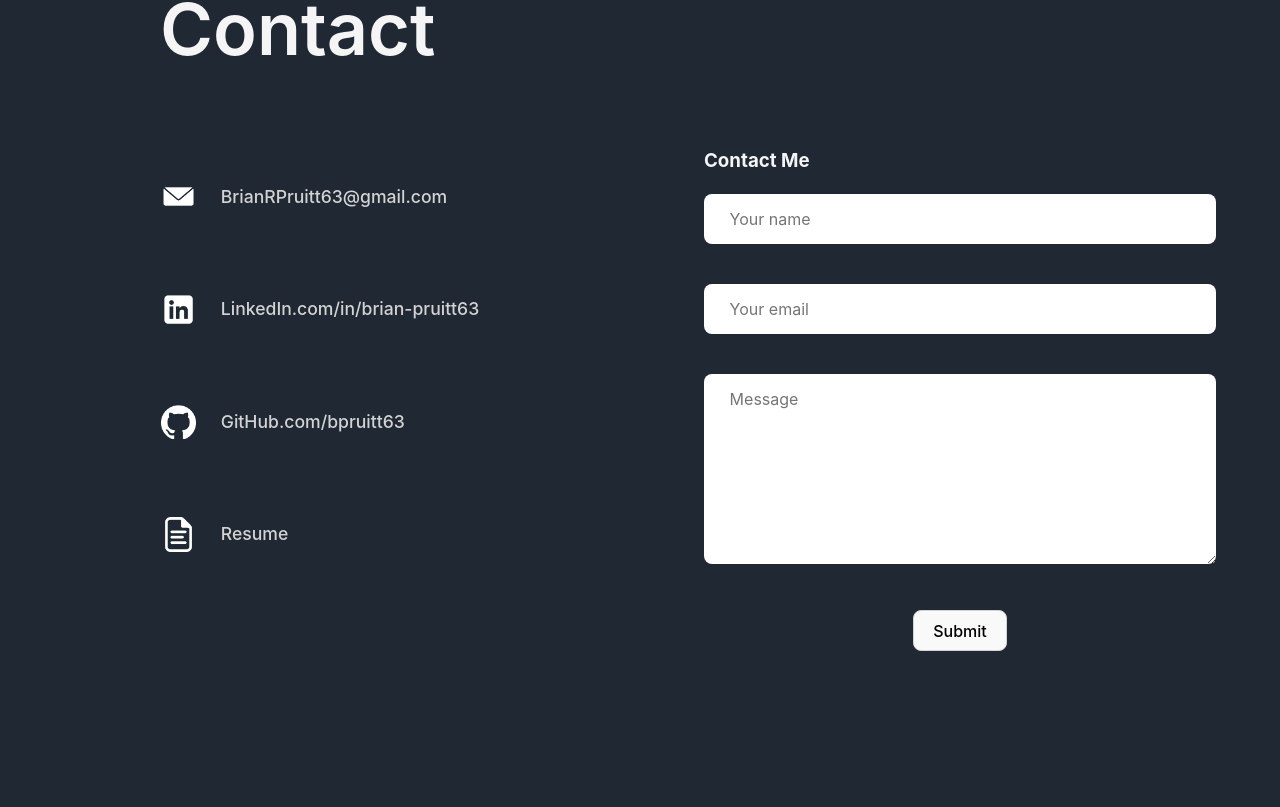
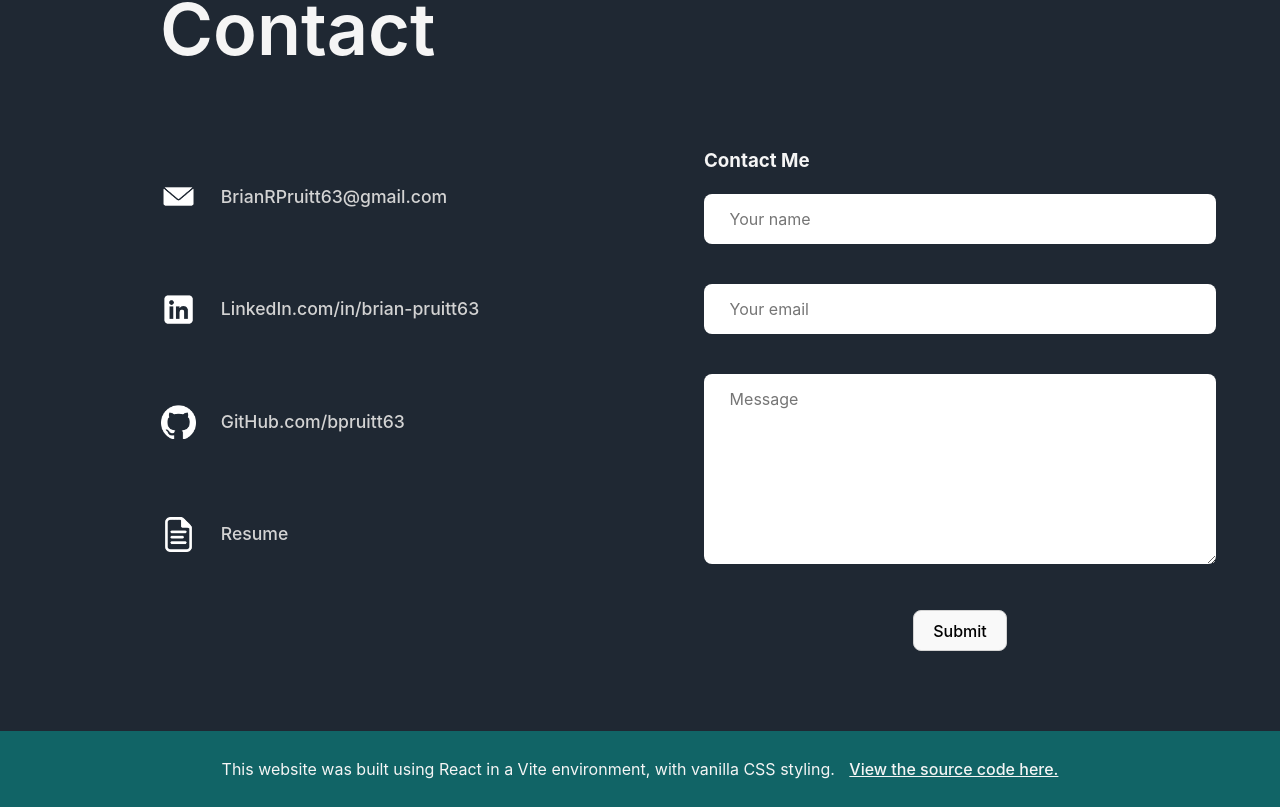
Before and after one commit to bpruitt63/portfolio, a React (Vite) app: page / in a window 1280 px wide. Shown: the part 3219-4026 px from the top of the page. Before the commit the page ends 3922 px from the top, so only its background shows below. Built offline with nearby package versions, Linux system fonts and the light colour scheme.

Commit message:
added footer

```diff
--- a/src/App.jsx
+++ b/src/App.jsx
@@ -5,6 +5,7 @@ import Intro from './Intro';
 import Projects from './Projects';
 import About from './About';
 import Contact from './Contact';
+import Footer from './Footer';
 
 function App() {
 
@@ -24,6 +25,7 @@ function App() {
 			<Projects />
 			<About />
 			<Contact />
+			<Footer />
 		</div>
 	);
 };
--- /dev/null
+++ b/src/Footer.jsx
@@ -0,0 +1,20 @@
+import React from 'react';
+import './static/styles/footer.css';
+
+function Footer() {
+
+    return (
+        <div className='footer'>
+            <p>
+                This website was built using React in a
+                Vite environment, with vanilla CSS styling.{' '}
+                <a href='https://github.com/bpruitt63/portfolio'
+                    target='blank'>
+                    View the source code here.
+                </a>
+            </p>
+        </div>
+    );
+};
+
+export default Footer;
--- /dev/null
+++ b/src/static/styles/footer.css
@@ -0,0 +1,19 @@
+.footer {
+    background-color: #116466;
+    margin: 60px 0 0;
+    padding: 10px 20px;
+}
+
+.footer a {
+    color: whitesmoke;
+    text-decoration: underline;
+    margin-left: 10px;
+}
+
+.footer a:hover {
+    color: darkgray;
+}
+
+.footer a:active {
+    color: gray;
+}
```
